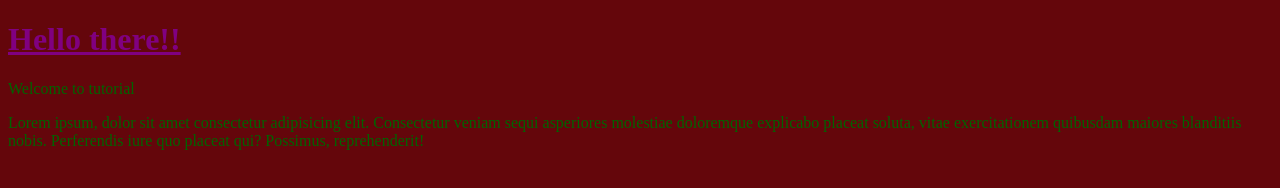
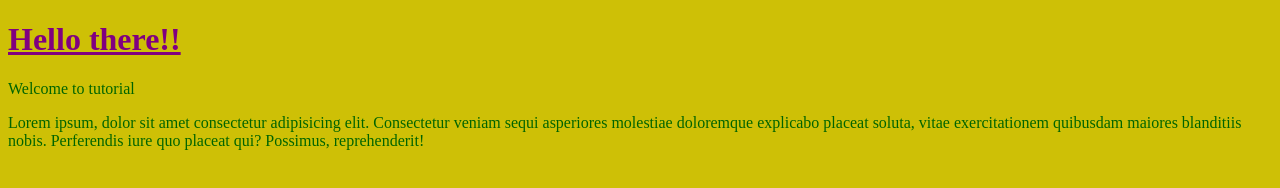
Before and after one commit to Zikranoman-99/INTRODUCTION-TO-GITHUB, a plain HTML site: page index.html in a window 1280 px wide. Drawn offline with Linux system fonts and the light colour scheme.

Commit message:
yellowish bg

```diff
--- a/style.css
+++ b/style.css
@@ -1,5 +1,5 @@
 body{
-    background-color: rgb(100, 6, 11);
+    background-color: rgb(206, 192, 6);
     color: darkgreen;
 }
 #heading2{
```
